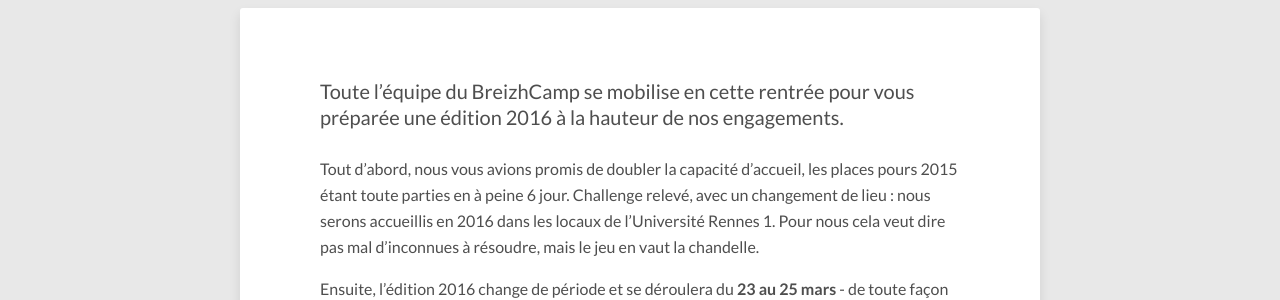
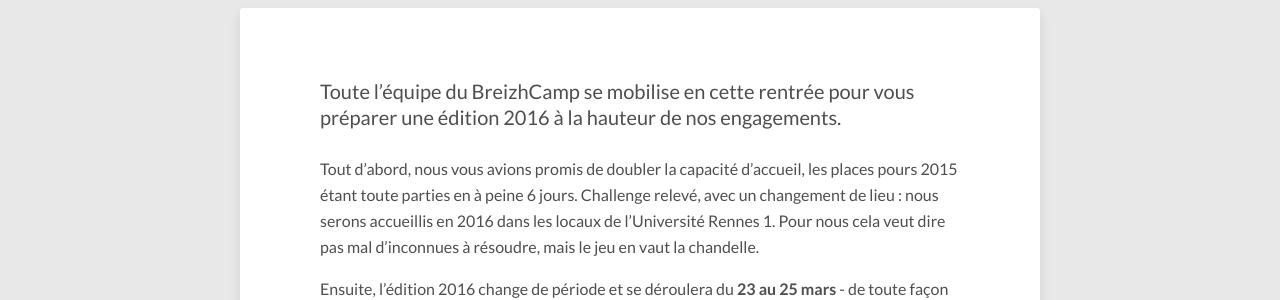
Before and after one commit to breizhcamp/blog, a Jekyll site: the page built from _posts/2015-10-01-Gogogo.markdown, in a window 1280 px wide. Shown: the part 183-483 px from the top of the page. Built offline with Jekyll 4.4.1, drawn with Linux system fonts in a browser that asks for light colours; nearby versions of some CDN libraries; comment, search, counter and statistics services are not loaded.

Commit message:
typos...

```diff
--- a/_posts/2015-10-01-Gogogo.markdown
+++ b/_posts/2015-10-01-Gogogo.markdown
@@ -8,9 +8,9 @@
 #  feature: abstract-3.jpg
 ---
 
-Toute l'équipe du BreizhCamp se mobilise en cette rentrée pour vous préparée une édition 2016 à la hauteur de nos engagements.
+Toute l'équipe du BreizhCamp se mobilise en cette rentrée pour vous préparer une édition 2016 à la hauteur de nos engagements.
 
-Tout d’abord, nous vous avions promis de doubler la capacité d’accueil, les places pours 2015 étant toute parties en à peine 6 jour. Challenge relevé, avec un changement de lieu : nous serons accueillis en 2016 dans les locaux de l’Université Rennes 1. Pour nous cela veut dire pas mal d’inconnues à résoudre, mais le jeu en vaut la chandelle.
+Tout d’abord, nous vous avions promis de doubler la capacité d’accueil, les places pours 2015 étant toute parties en à peine 6 jours. Challenge relevé, avec un changement de lieu : nous serons accueillis en 2016 dans les locaux de l’Université Rennes 1. Pour nous cela veut dire pas mal d’inconnues à résoudre, mais le jeu en vaut la chandelle.
 
 Ensuite, l'édition 2016 change de période et se déroulera du __23 au 25 mars__ - de toute façon en juin il pleut aussi. Ca peut sembler un détail mais pour nous cela veut dire qu’il faut sensiblement avancer notre agenda de préparation pour cette édition et grignoter 3 mois sur le rythme bien établi que la team avait acquis au cours des éditions précédentes.
 
```
